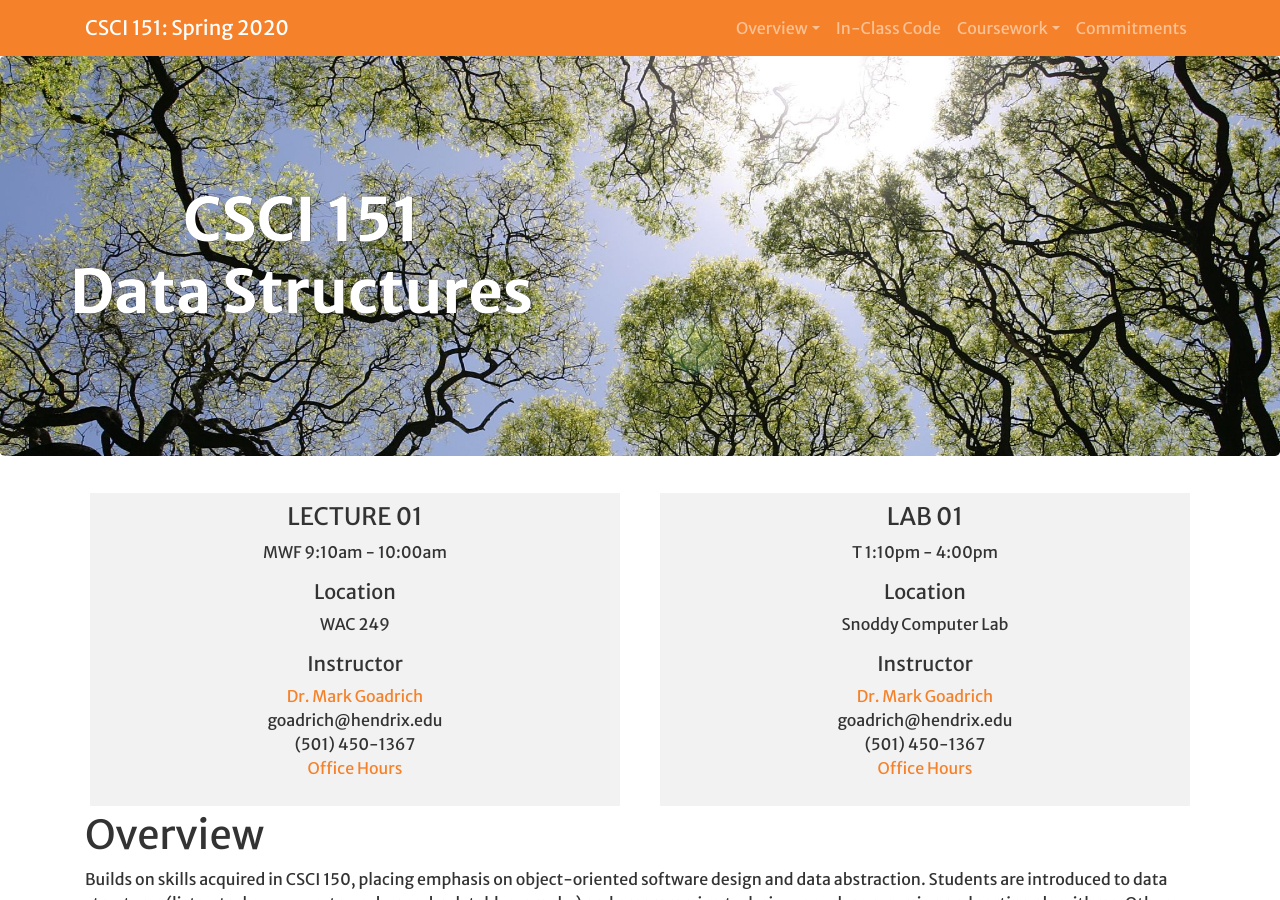
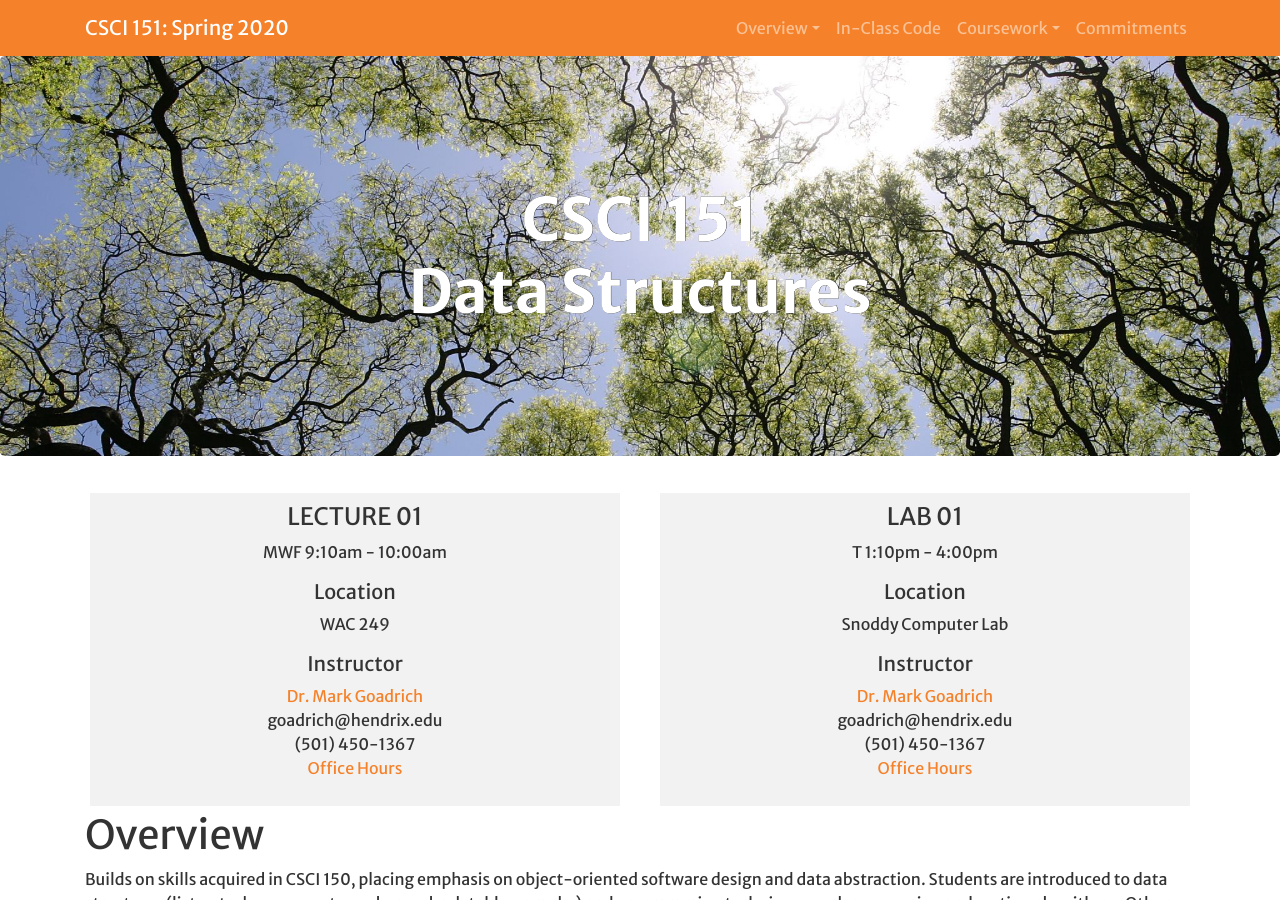
Before and after one commit to Hendrix-CS/csci151, a Jekyll site: the page built from index.md, in a window 1280 px wide and 900 px high. Built offline with Jekyll 4.4.1, drawn with Linux system fonts in a browser that asks for light colours; a script that is not in the unit is left out; our own code applies the rules of GitHub Pages for plain Markdown files.

Commit message:
Fixing Jumbotron for small course titles

```diff
--- a/_layouts/course.html
+++ b/_layouts/course.html
@@ -4,8 +4,10 @@
 
     <section class="jumbotron">
       <div class="container">
-            <div class="row text-center">
-              <h2>{{ site.number}}<br>{{ site.title }}</h2>
+            <div class="row">
+              <div class="col-md-12 text-center">
+                <h2>{{ site.number}}<br>{{ site.title }}</h2>
+              </div>
             </div>
       </div>
     </section>
```
